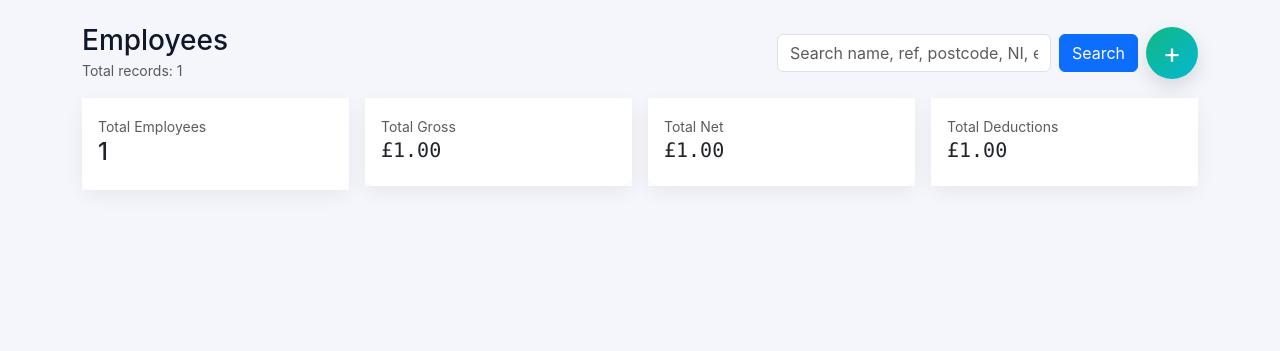
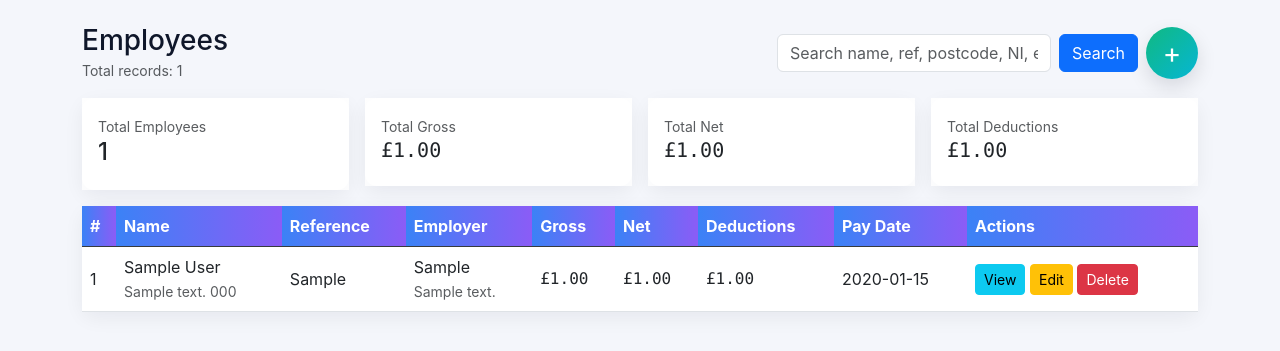
Before and after one commit to Kalharapasan/Payroll-Management-System-III, a PHP site: page / in a window 1280 px wide. Shown: the part 104-455 px from the top of the page. Run offline with PHP 8.4, Linux system fonts and the light colour scheme; tables that the repository leaves empty hold one stand-in row (values such as "Sample post").

Commit message:
Update UI

```diff
--- a/index.php
+++ b/index.php
@@ -222,6 +222,53 @@
             </div>
         </div>
 
+        <div class="card">
+            <div class="card-body p-0">
+                <div class="table-responsive">
+                <table class="table table-hover mb-0 align-middle">
+                    <thead class="table-dark">
+                    <tr>
+                        <th>#</th>
+                        <th>Name</th>
+                        <th>Reference</th>
+                        <th>Employer</th>
+                        <th>Gross</th>
+                        <th>Net</th>
+                        <th>Deductions</th>
+                        <th>Pay Date</th>
+                        <th>Actions</th>
+                    </tr>
+                    </thead>
+                    <tbody>
+                    <?php if (empty($rows)): ?>
+                        <tr><td colspan="9" class="text-center py-4">No records found.</td></tr>
+                    <?php else: foreach ($rows as $r): ?>
+                        <tr>
+                            <td><?= (int)$r['id'] ?></td>
+                            <td><?= s($r['employee_name']) ?><br><small class="text-muted"><?= s($r['address']) ?> <?= s($r['postcode']) ?></small></td>
+                            <td><?= s($r['reference_no']) ?></td>
+                            <td><?= s($r['employer']) ?><br><small class="text-muted"><?= s($r['emp_address']) ?></small></td>
+                            <td class="monos">£<?= number_format((float)$r['gross_pay'],2) ?></td>
+                            <td class="monos">£<?= number_format((float)$r['net_pay'],2) ?></td>
+                            <td class="monos">£<?= number_format((float)$r['deduction'],2) ?></td>
+                            <td><?= s($r['pay_date']) ?></td>
+                            <td>
+                                <button class="btn btn-sm btn-info btnView" data-row='<?= json_encode($r, JSON_HEX_APOS|JSON_HEX_QUOT) ?>'>View</button>
+                                <button class="btn btn-sm btn-warning btnEdit" data-row='<?= json_encode($r, JSON_HEX_APOS|JSON_HEX_QUOT) ?>'>Edit</button>
+                                <form method="post" style="display:inline" onsubmit="return confirm('Delete this employee?');">
+                                    <input type="hidden" name="action" value="delete">
+                                    <input type="hidden" name="id" value="<?= (int)$r['id'] ?>">
+                                    <button class="btn btn-sm btn-danger">Delete</button>
+                                </form>
+                            </td>
+                        </tr>
+                    <?php endforeach; endif; ?>
+                    </tbody>
+                </table>
+                </div>
+            </div>
+        </div>
+
 
     </div>
 
```
